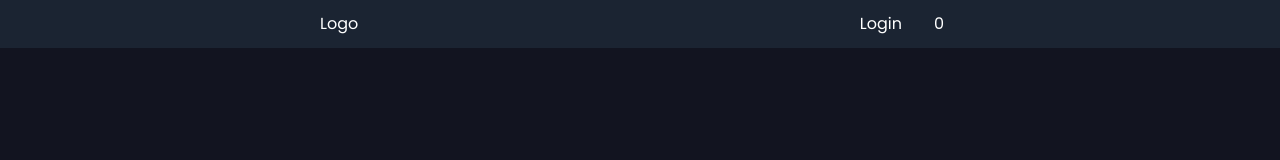
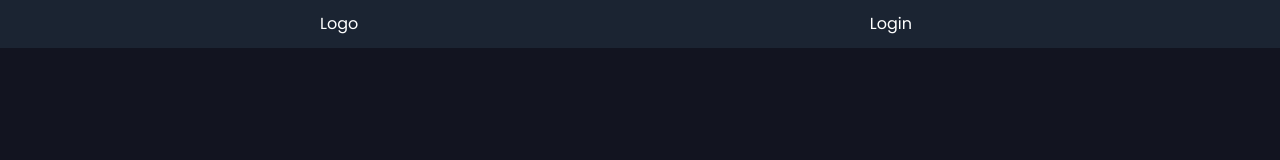
Before and after one commit to albertying/ecommerce-web, a React (Vite) app in the folder client/: page /login in a window 1280 px wide. Shown: the top 160 px of the page. Built offline with nearby package versions, Linux system fonts and the light colour scheme.

Commit message:
Conditionally render cart count

```diff
--- a/client/src/components/Nav.jsx
+++ b/client/src/components/Nav.jsx
@@ -58,9 +58,7 @@ function Nav() {
               {user.id ? "Logout" : "Login"}
             </a>
           </li>
-          <li>
-            <Cart />
-          </li>
+          <li>{user.id ? <Cart /> : null}</li>
         </ul>
       </Right>
     </Wrapper>
```
